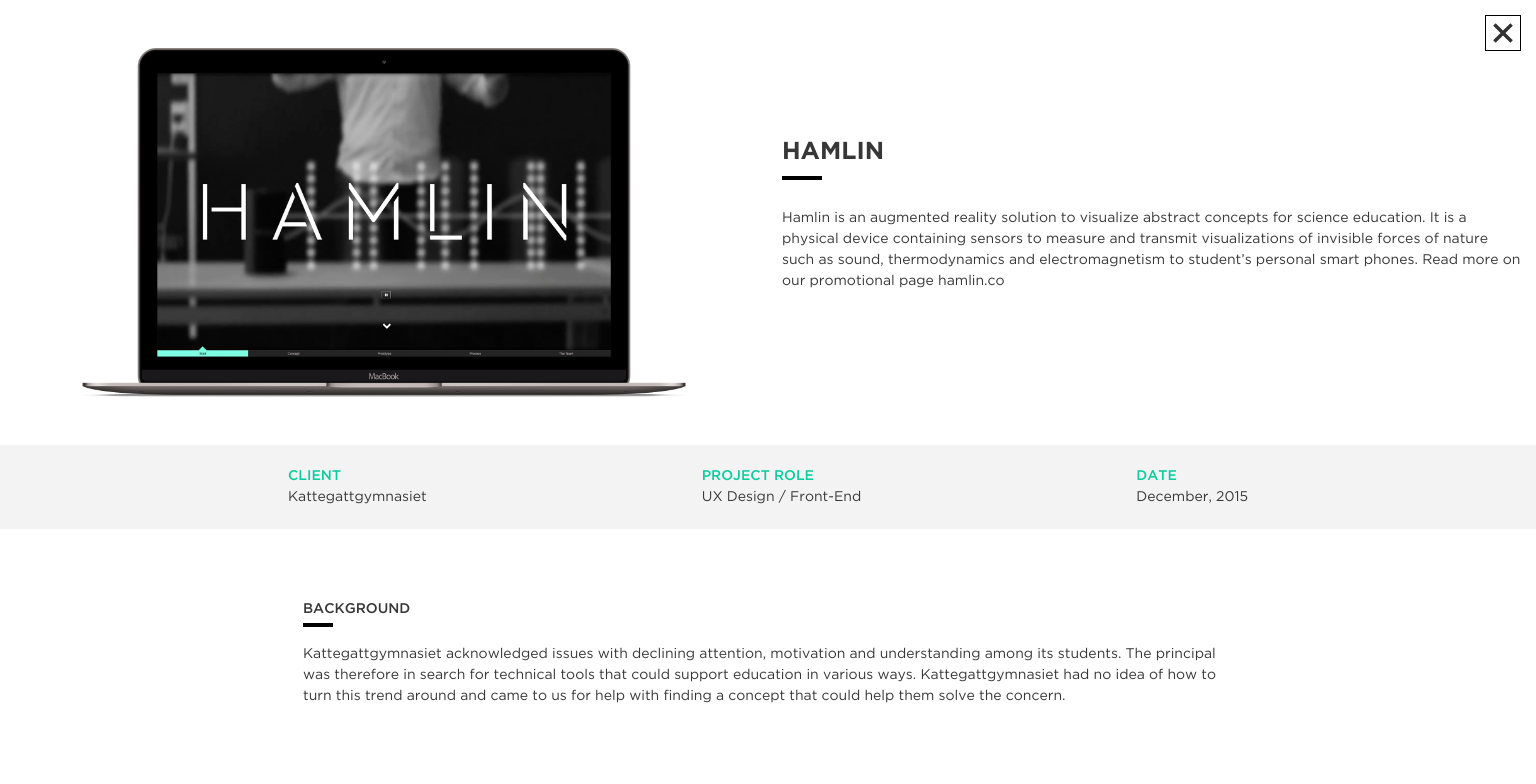
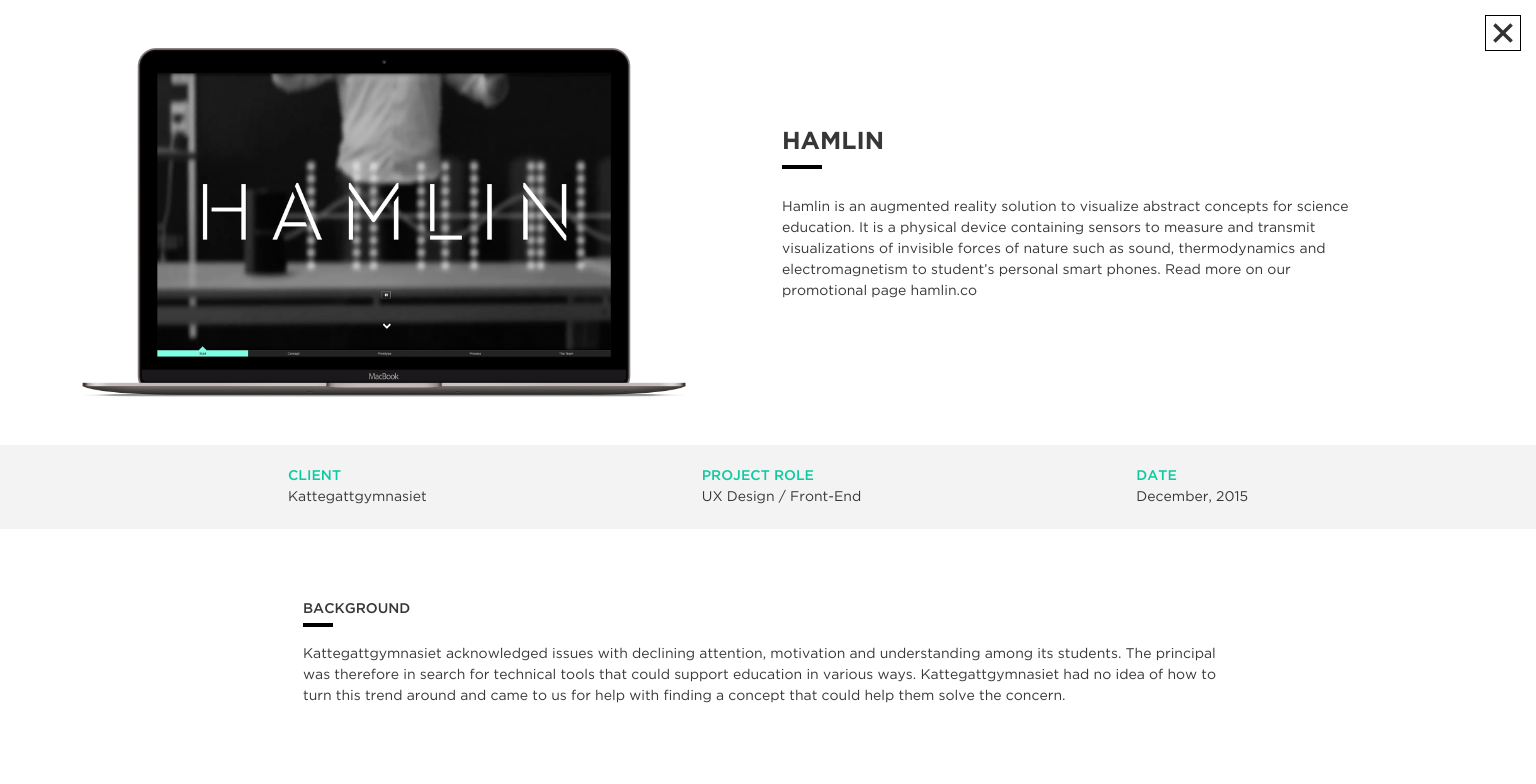
Before and after one commit to JohannesLundqvist/portfolio, a website: page project/hamlin.html in a window 1536 px wide. Shown: the top 784 px of the page. Drawn offline with Linux system fonts and the light colour scheme; grey boxes are pictures that could not be loaded; a script that the page names is missing.

Commit message:
Project heading text is not too long

```diff
--- a/scss/project.scss
+++ b/scss/project.scss
@@ -33,6 +33,11 @@
     width: 100%;
     display: block;
     object-fit: cover;
+  }
+  @media (min-width: 1400px){
+  p{
+    width: 80%;
+  }
   }
 }
 .project-subheading{
```
Also changed, not shown: dist/styles.css.
